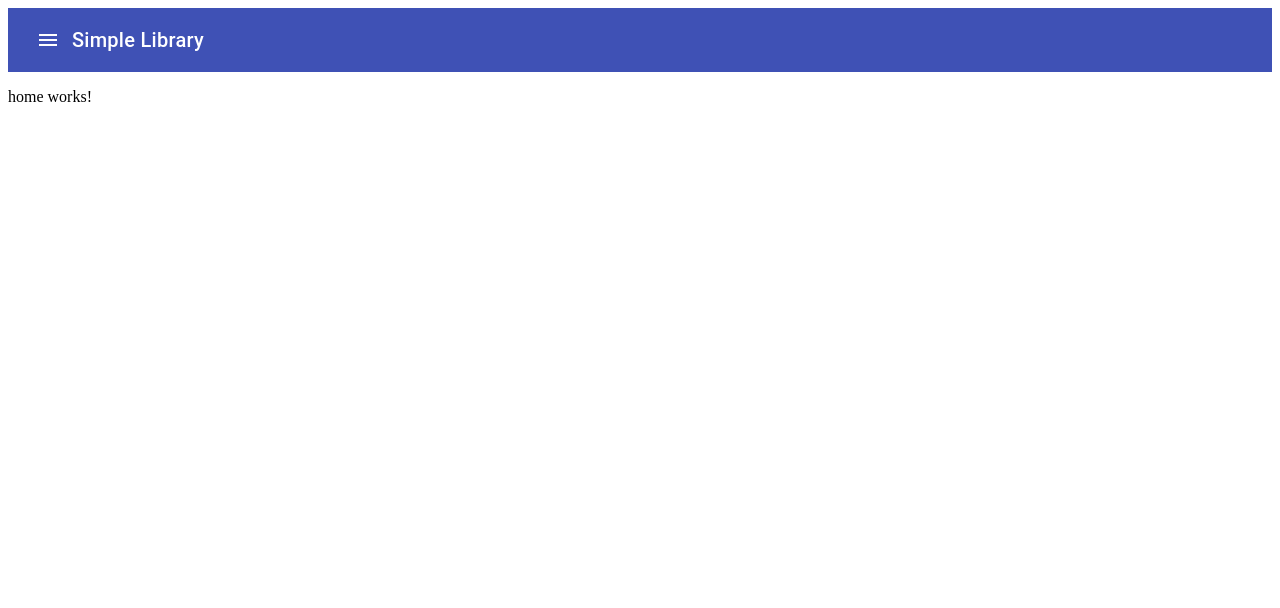
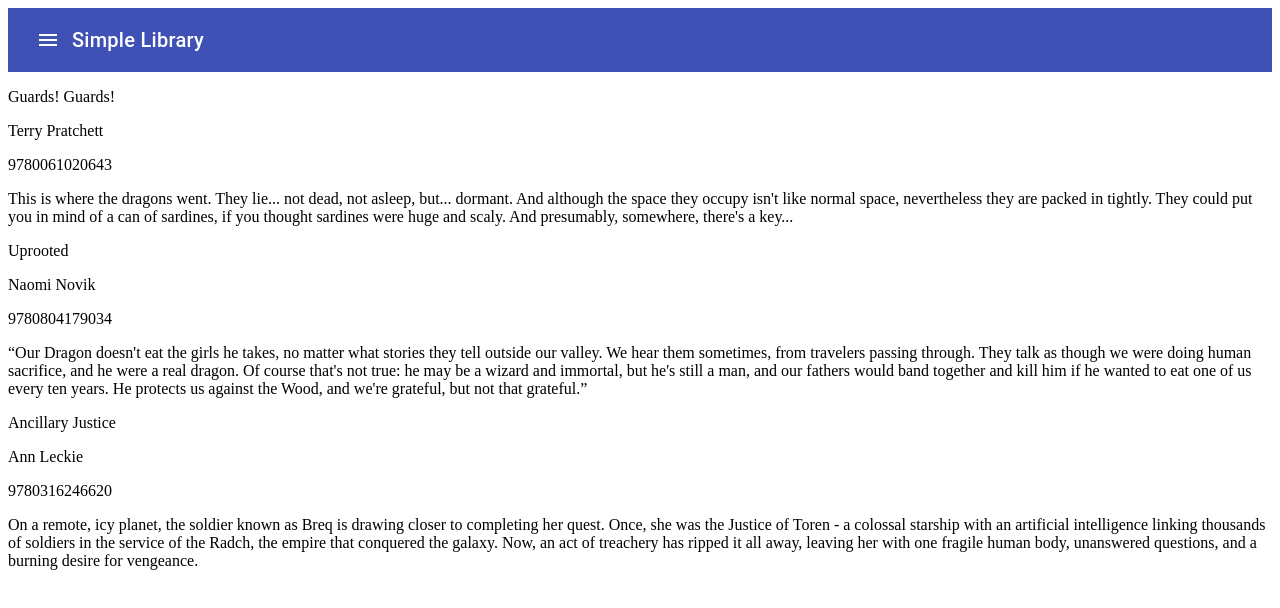
Before and after one commit to aneta-strzyzewska/simple-library, an Angular app: page / in a window 1280 px wide. Shown: the top 608 px of the page. Built offline with nearby package versions, Linux system fonts and the light colour scheme.

Commit message:
Displays latest three books on landing page; add a simple test for library service

```diff
--- a/src/app/book-view/book-view.component.html
+++ b/src/app/book-view/book-view.component.html
@@ -1 +1,6 @@
-<p>book-view works!</p>
+<div>
+    <p>{{book.title}}</p>
+    <p>{{book.author}}</p>
+    <p>{{book.isbn}}</p>
+    <p>{{book.summary}}</p>
+</div>
--- a/src/app/home/home.component.html
+++ b/src/app/home/home.component.html
@@ -1 +1,6 @@
-<p>home works!</p>
+<div>
+    <app-book-view
+        *ngFor="let book of latestThree"
+        [book]="book"
+    />
+</div>
--- a/src/app/home/home.component.ts
+++ b/src/app/home/home.component.ts
@@ -1,4 +1,6 @@
 import { Component } from '@angular/core';
+import { LibraryService } from '../services/library.service';
+import { Book } from '../types';
 
 @Component({
   selector: 'app-home',
@@ -6,5 +8,9 @@ import { Component } from '@angular/core';
   styleUrls: ['./home.component.css']
 })
 export class HomeComponent {
+  latestThree: Book[];
 
+  constructor (private libraryService: LibraryService) {
+    this.latestThree = libraryService.getLatestThree()
+  }
 }
```
Also changed, not shown: 2 other files (tests, documents, lock files or other folders).
